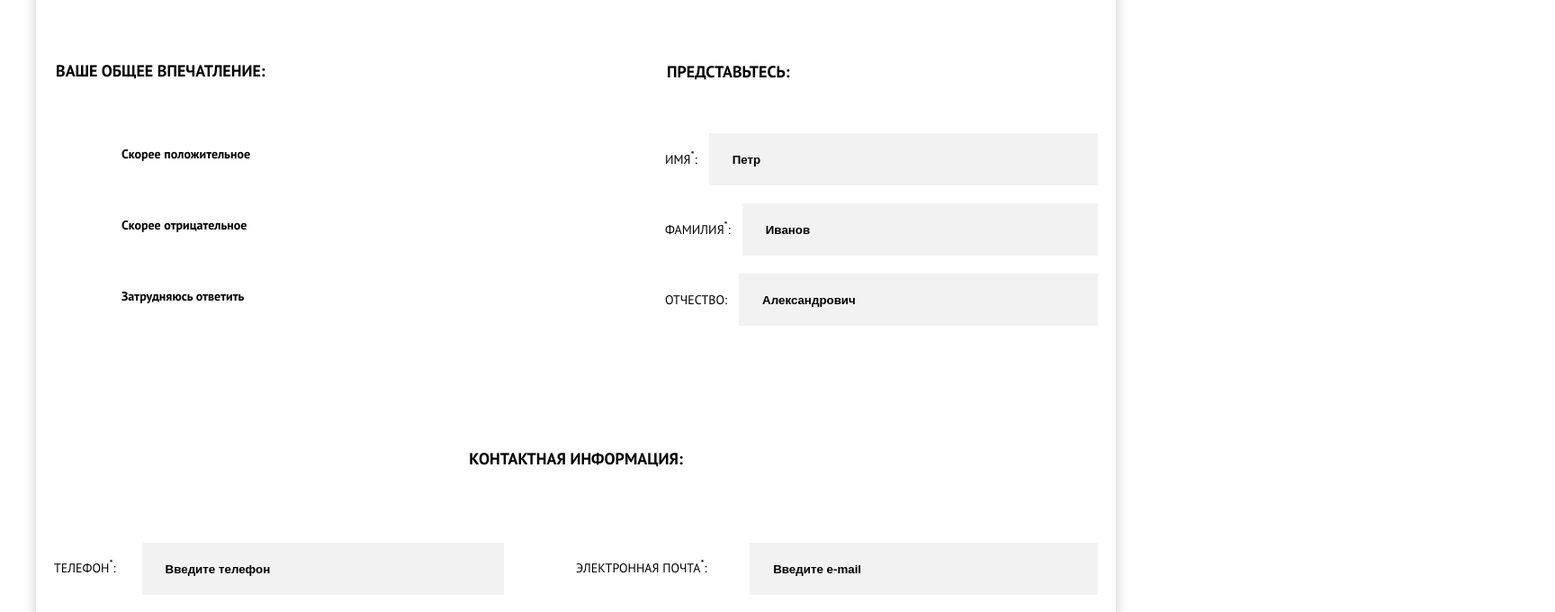
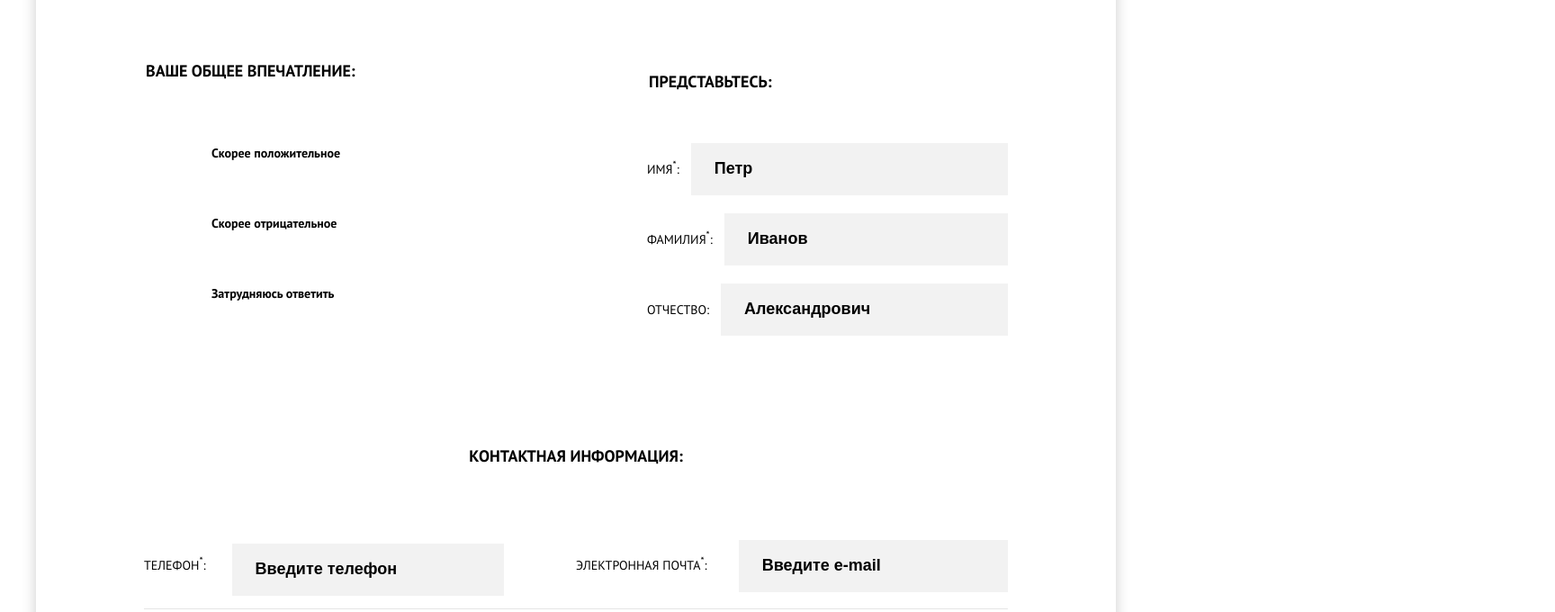
Before and after one commit to murat-avci/1459569-sedona-20, a website: page source/form.html in a window 1280 px wide. Shown: the part 530-1210 px from the top of the page at 90% size, 1728 px wide, since content can reach past the window. Drawn offline with nearby package versions, Linux system fonts and the light colour scheme; files that its build step writes are made by us from their sources.

Commit message:
Update form.scss

```diff
--- a/source/sass/blocks/form.scss
+++ b/source/sass/blocks/form.scss
@@ -2,7 +2,6 @@
   display: flex;
   flex-direction: column;
   align-items: center;
-  text-align: center;
   margin: 0;
   padding: 0;
 }
@@ -50,13 +49,22 @@
 
 .form__title {
   font-size: 18px;
+  line-height: 26px;
   font-weight: bold;
+  text-align: center;
 }
 
 .form__label {
+  display: block;
   font-size: 14px;
+  line-height: 26px;
   font-weight: normal;
   padding-right: 13px;
+
+  &--contact {
+    margin-left: 26px;
+    margin-bottom: 8px;
+  }
 
   &--impression {
     font-weight: bold;
@@ -108,6 +116,8 @@
 
   &::placeholder {
     color: $black;
+    font-size: 18px;
+    line-height: 26px;
     font-weight: bold;
   }
 
@@ -123,6 +133,13 @@
     padding-left: 21px;
     margin-top: 0;
     font-weight: bold;
+  }
+}
+
+.form__input[type="radio"]:checked + .form__label {
+  &::before {
+    position: absolute;
+
   }
 }
 
@@ -162,9 +179,12 @@
   .form {
     flex-direction: row;
     flex-wrap: wrap;
+    padding: 0 60px;
   }
 
   .form__item {
+    padding: 0;
+
     &--personal {
       order: 2;
       width: 50%;
@@ -217,6 +237,7 @@
     flex-direction: row;
     justify-content: space-between;
     align-items: baseline;
+    padding: 0;
   }
 
   .form__button {
@@ -296,6 +317,10 @@
 }
 
 @media (min-width: $desktop-width) {
+  .form {
+    padding: 0 120px;
+  }
+
   .form__item {
     &--contact {
       padding-top: 72px;
```
